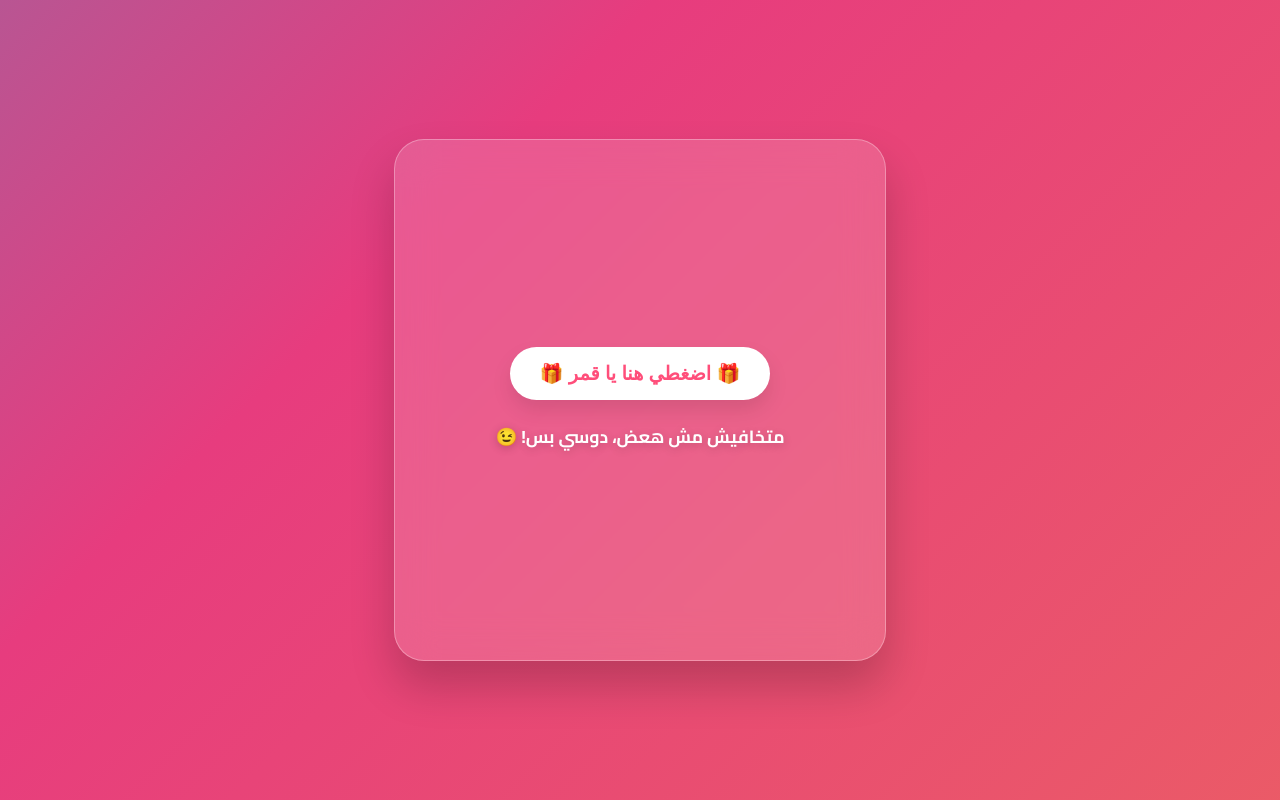
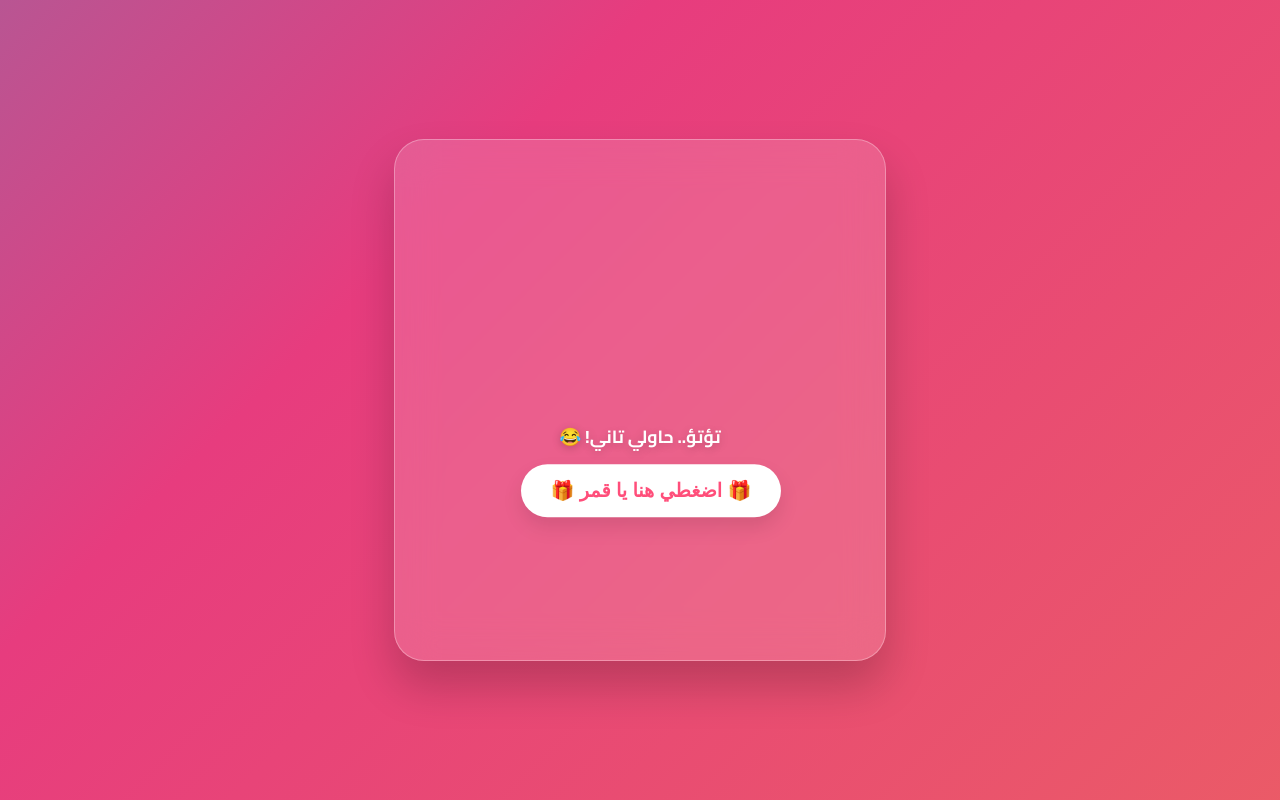
Before and after one commit to youssefsameh948-cyber/happy-birthday, a plain HTML site: page index.html in a window 1280 px wide. Both pictures are taken after a click on the button "🎁 اضغطي هنا يا قمر 🎁". Drawn offline with nearby package versions, Linux system fonts and the light colour scheme.

Commit message:
Add files via upload

```diff
--- a/index.html
+++ b/index.html
@@ -98,7 +98,7 @@
     <div class="glass-card">
         <div id="start-screen">
             <button id="runawayBtn" onclick="handleInteraction()">🎁 اضغطي هنا يا قمر 🎁</button>
-            <div id="joke-msg">متخافيش مش هعض، دوسي بس! 😉</div>
+            <div id="joke-msg"> دوسي بس! 😉</div>
         </div>
         <div id="cake-screen" style="display: none;">
             <div id="blow-instruction">اطفي الشمعة يا قمر 🕯️✨</div>
@@ -121,8 +121,8 @@
         let attempts = 0;
         const jokes = [
             "تؤتؤ.. حاولي تاني! 😂",
-            "لسه شوية.. معلش استحملي الرخامة 😜",
-            "خلاص بجد.. دي الدوسة اللي بجد! 🙄"
+            " معلش استحملي الرخامة 😜",
+            "خلاص بجد.. دي اخر مره ! 🙄"
         ];
 
         function handleInteraction() {
@@ -138,7 +138,7 @@
                 const x = (Math.random() - 0.5) * maxX * 1.5;
                 const y = (Math.random() - 0.5) * maxY * 1.5;
 
-                btn.style.transform = translate(${x}px, ${y}px);
+                btn.style.transform = `translate(${x}px, ${y}px)`;
                 msgBox.innerText = jokes[attempts];
                 attempts++;
             } else {
```
